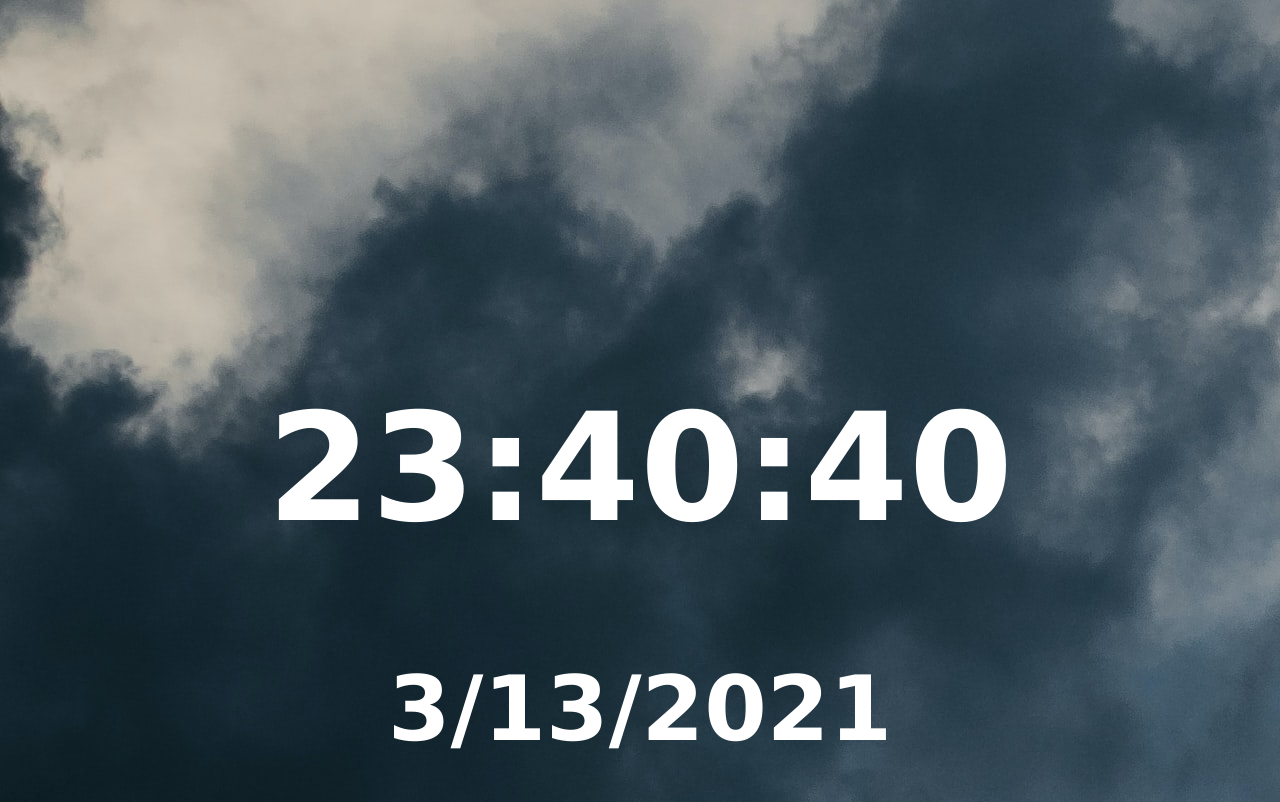
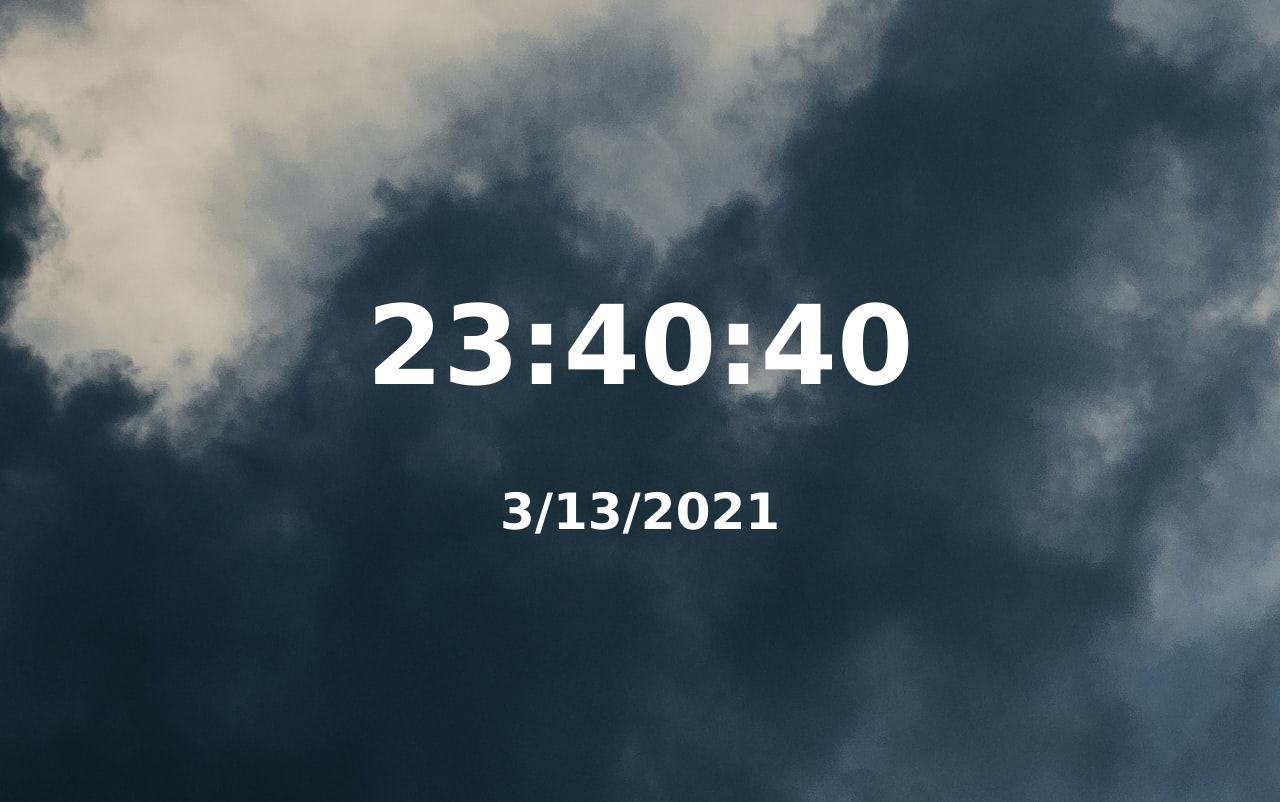
Before and after one commit to Cennet-tunc/Challenge-2-, a plain HTML site: page index.html in a window 1280 px wide. Shown: the top 802 px of the page. Drawn offline with Linux system fonts and the light colour scheme.

Commit message:
proberen

```diff
--- a/klok.css
+++ b/klok.css
@@ -35,3 +35,16 @@ body {
 		to{transform: translateX(667px);}
 	}
 }
+
+@media only screen and (min-width: 768px){
+	#time {
+		font-size: 110px;
+	}
+
+	#date {
+		font-size: 50px;
+
+	}
+	}
+
+}
```
